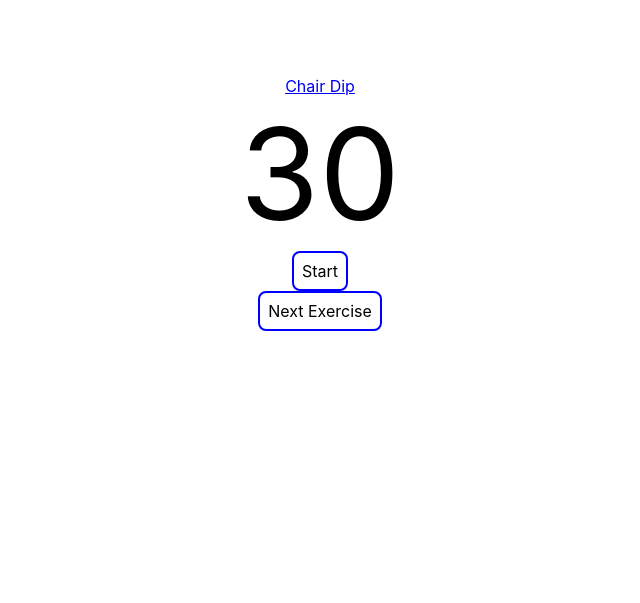
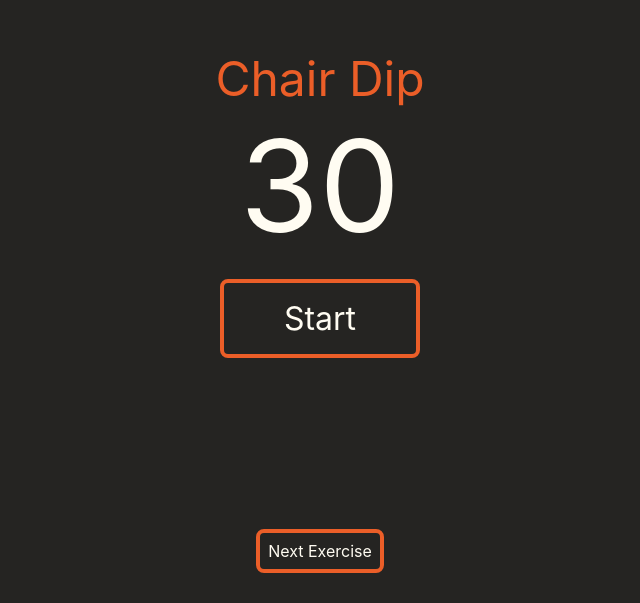
Before and after one commit to corygold-dev/2min.fit, a React (Create React App) app: page / in a window 1280 px wide. Shown: the part 197-800 px from the top of the page, without its empty margins (320-960 px from the left). Built offline with nearby package versions, Linux system fonts and the light colour scheme.

Commit message:
Add some stylings

```diff
--- a/src/components/Counter.jsx
+++ b/src/components/Counter.jsx
@@ -61,7 +61,7 @@ function Counter() {
   return (
     <div>
       <div id="counter">{counter}</div>
-      <button onClick={handleButtonClick}>{buttonContent}</button>
+      <button id="timer-button" onClick={handleButtonClick}>{buttonContent}</button>
     </div>
   );
 }
--- a/src/components/ExerciseDisplay.jsx
+++ b/src/components/ExerciseDisplay.jsx
@@ -8,7 +8,7 @@ export function ExerciseDisplay() {
   const exerciseBlock = exercises[new Date().getDay()];
 
   return (
-    <>
+    <div id="exercise-display">
       <a
         href={exerciseBlock[exerciseNum]["link"]}
         target="_blank"
@@ -16,6 +16,6 @@ export function ExerciseDisplay() {
       >
         {exerciseBlock[exerciseNum]["exerciseName"]}
       </a>
-    </>
+    </div>
   );
 }
--- a/src/components/ExerciseSelector.jsx
+++ b/src/components/ExerciseSelector.jsx
@@ -15,18 +15,18 @@ function ExerciseSelector() {
   };
 
   return (
-    <>
+    <div id="next-prev-buttons">
       {timerStarted ? null : (
-        <div id="next-prev-buttons">
+        <>
           {exerciseNum < 3 ? (
             <button onClick={handleNextExercise}>Next Exercise</button>
           ) : null}
           {exerciseNum > 1 ? (
             <button onClick={handlePrevExercise}>Previous Exercise</button>
           ) : null}
-        </div>
+        </>
       )}
-    </>
+    </div>
   );
 }
 
--- a/src/index.css
+++ b/src/index.css
@@ -7,10 +7,6 @@ body {
   -moz-osx-font-smoothing: grayscale;
 }
 
-code {
-  font-family: source-code-pro, Menlo, Monaco, Consolas, 'Courier New',
-    monospace;
-}
 
 #main-app {
   display: flex;
@@ -19,18 +15,51 @@ code {
   align-items: center;
   justify-content: center;
   height: 100vh;
+  background-color: #252422;
+  color: #fffcf2;
 }
 
 button {
   background: none;
 	color: inherit;
-	border: 2px solid blue;
+	border: 4px solid #eb5e28;
   border-radius: 8px;
 	padding: 0.5em;
 	font: inherit;
 	cursor: pointer;
 }
 
+button:hover {
+  background-color: #eb5e28;
+  transition: 200ms;
+}
+
+#exercise-display {
+  font-size: 3em;
+  color: #eb5e28;
+}
+
+#exercise-display:hover {
+  color: #ccc5b9;
+  transition: 200ms;
+}
+
+#exercise-display a {
+  text-decoration: none;
+  color: inherit;
+}
+
+#timer-button {
+  font-size: 2em;
+  width: 200px;
+}
+
 #counter {
   font-size: 8em;
+  margin-bottom: 1rem;
 }
+
+#next-prev-buttons {
+  position: fixed;
+  bottom: 30px;
+}
```
